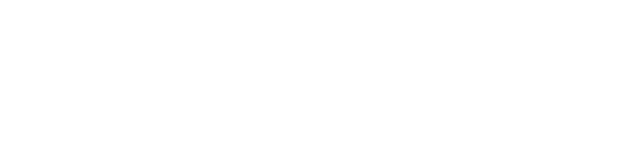
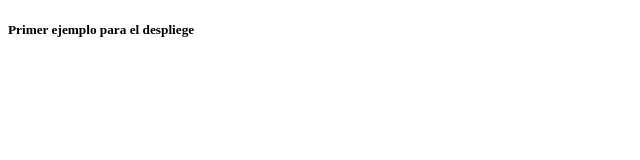
Before and after one commit to YerzonTamayo/Ejemplo, a plain HTML site: page index.html in a window 1280 px wide. Shown: the whole page, without its empty margins (0-640 px from the left). Drawn offline with Linux system fonts and the light colour scheme.

Commit message:
se agrega titulo

```diff
--- a/index.html
+++ b/index.html
@@ -6,6 +6,6 @@
     <title>Ejemplod</title>
 </head>
 <body>
-
+    <h5>Primer ejemplo para el despliege</h5>
 </body>
 </html>
```
